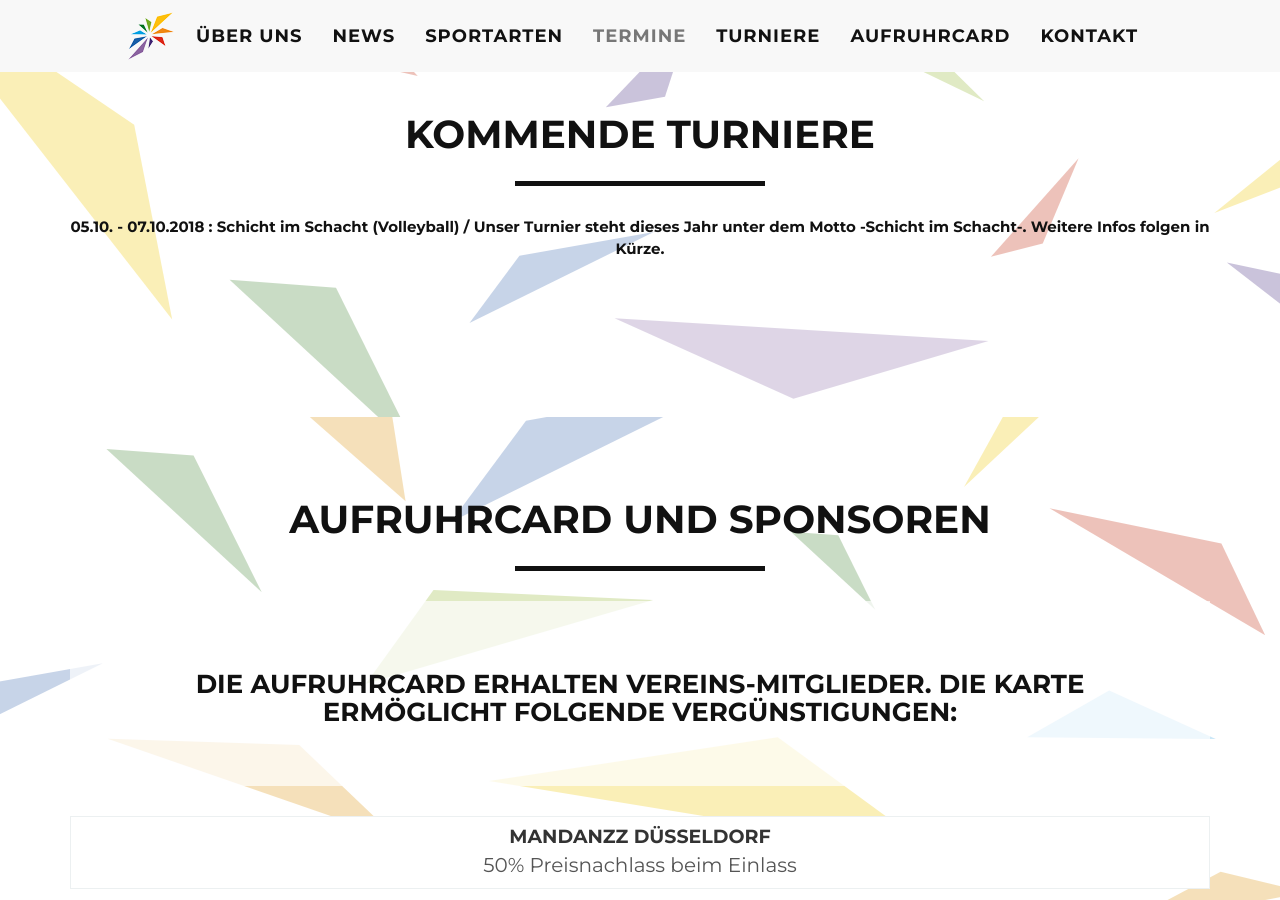
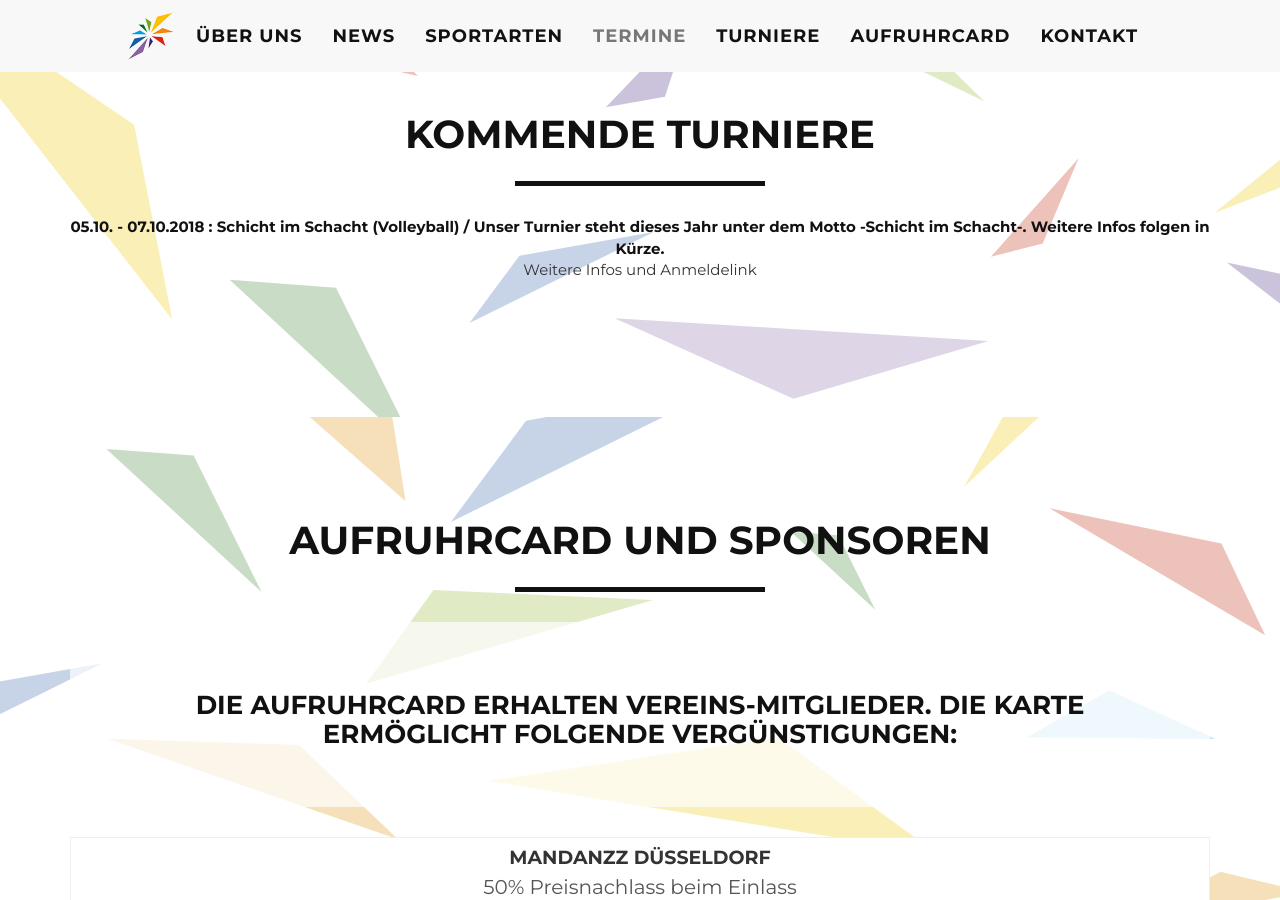
Before and after one commit to scarweb/scarweb.github.io, a Jekyll site: the page built from index.html, in a window 1280 px wide and 900 px high, scrolled down 4083 px. Built offline with Jekyll 4.4.1, drawn with Linux system fonts in a browser that asks for light colours.

Commit message:
Update tourniere.html

```diff
--- a/_includes/tourniere.html
+++ b/_includes/tourniere.html
@@ -12,7 +12,7 @@
                 {% for turnier in site.data.tourniere %}
                     <strong>{{turnier.datum}} : {{turnier.name}} /  {{turnier.text}}</strong> <br>
                 {% endfor %}
-
+<a href="/schicht_im_schacht.htm">Weitere Infos und Anmeldelink</a>
                 <p>&nbsp;</p>
 
 
```
